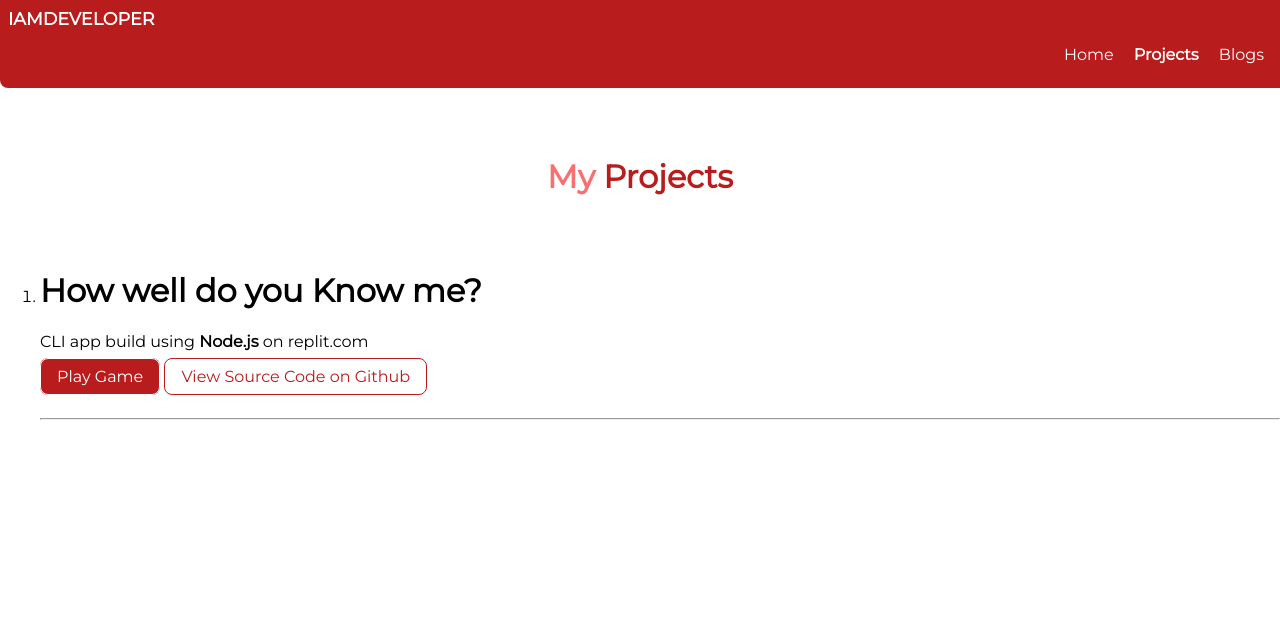
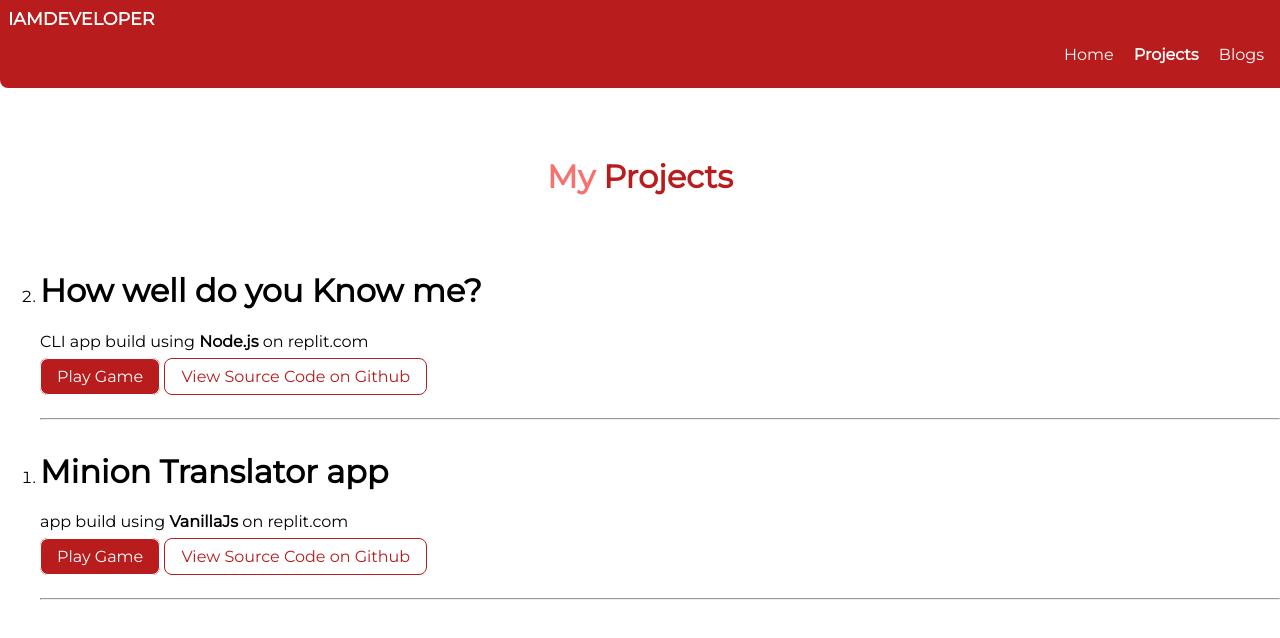
Before and after one commit to PATHAKmridul17/Mridul-Portfolio, a plain HTML site: page projects.html in a window 1280 px wide. Drawn offline with Linux system fonts and the light colour scheme.

Commit message:
add: Minion Translator app

```diff
--- a/projects.html
+++ b/projects.html
@@ -30,6 +30,12 @@
             <a href="https://replit.com/@PATHAKmridul17/Quiz-1?v=1" class="link primary-link" target="_blank">Play Game</a>
     <a href="https://github.com/PATHAKmridul17/Quiz-1" class="link secondary-link" target="_blank">View Source Code on Github</a>
     <hr>
+    <li>
+            <h1>Minion Translator app</h1>
+            <p> app build using <strong> VanillaJs</strong> on replit.com</p>
+            <a href="https://miniooon.netlify.app/" class="link primary-link" target="_blank">Play Game</a>
+    <a href="https://github.com/PATHAKmridul17/banana-app" class="link secondary-link" target="_blank">View Source Code on Github</a>
+    <hr>
 
 
         </ol>
```
